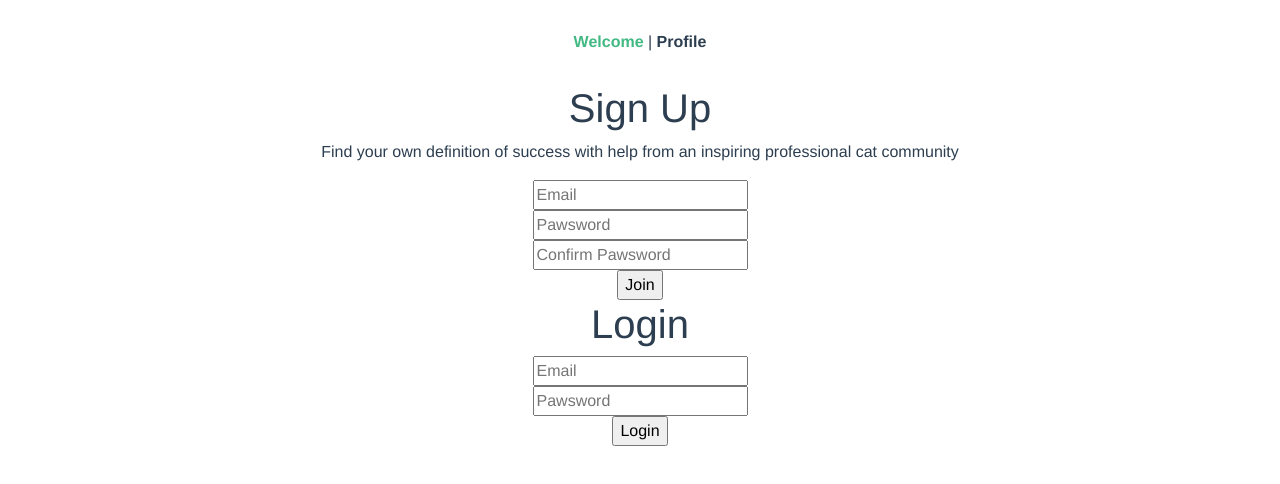
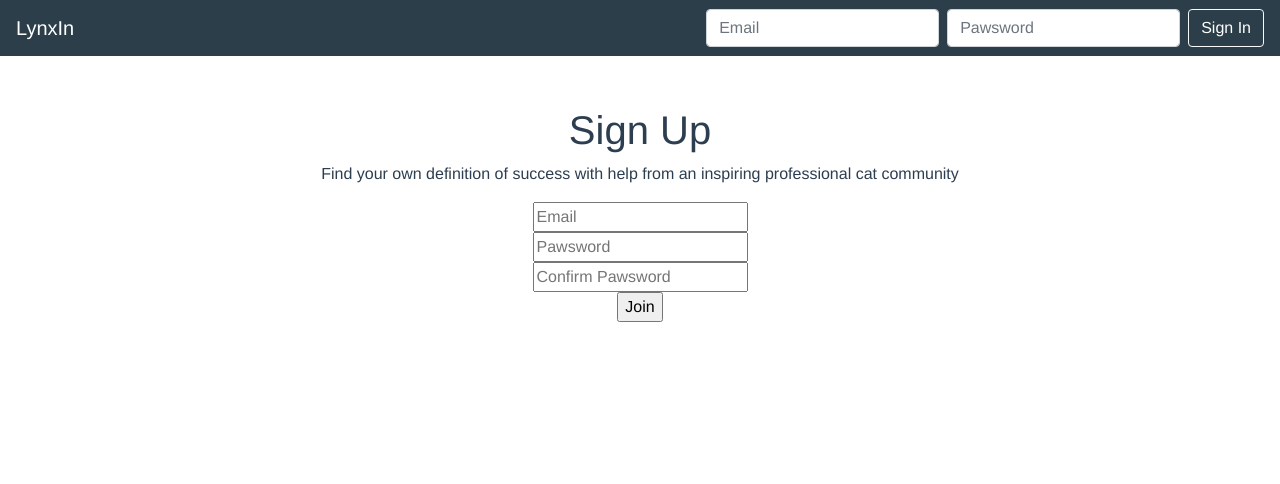
Before and after one commit to centerpush/lynxin_vue, a Vue app: page / in a window 1280 px wide. Shown: the top 484 px of the page. Built offline with nearby package versions, Linux system fonts and the light colour scheme.

Commit message:
formatted and CSSed login page

```diff
--- a/src/App.vue
+++ b/src/App.vue
@@ -1,17 +1,37 @@
 <template>
   <div id="app">
     <div id="nav">
-      <router-link to="/">Welcome</router-link> |
-      <router-link to="/profile">Profile</router-link>
+    <!--   <router-link to="/">Welcome</router-link> |
+      <router-link to="/profile">Profile</router-link> -->
       <!-- <button>Newsfeed</button>
       <button>Profile</button>
       <button>Sign Out</button> -->
     </div>
+    <nav class="navbar navbar-expand-lg navbar-dark" style="background-color: #2c3e49;" >
+      <a class="navbar-brand" href="/">LynxIn</a>
+      <button class="navbar-toggler" type="button" data-toggle="collapse" data-target="#navbarSupportedContent" aria-controls="navbarSupportedContent" aria-expanded="false" aria-label="Toggle navigation">
+        <span class="navbar-toggler-icon"></span>
+      </button>
+
+      <div class="collapse navbar-collapse" id="navbarSupportedContent">
+        <ul class="navbar-nav mr-auto">
+        </ul>
+        <form class="form-inline my-2 my-lg-0">
+<!--           <div>Login Here!</div> -->
+          <input class="form-control mr-sm-2" type="search" placeholder="Email" aria-label="Search">
+          <input class="form-control mr-sm-2" type="search" placeholder="Pawsword" aria-label="Search">
+          <button class="btn btn-outline-light my-2 my-sm-0" type="submit" style="color: #FFFFFF;"  >Sign In</button>
+        </form>
+      </div>
+    </nav>
+    <!-- <div class="container"> -->
     <router-view/>
+  <!--   </div> -->
   </div>
 </template>
 
 <style>
+
 #app {
   font-family: 'Avenir', Helvetica, Arial, sans-serif;
   -webkit-font-smoothing: antialiased;
@@ -19,16 +39,18 @@
   text-align: center;
   color: #2c3e50;
 }
-#nav {
+
+
+/*#nav {
   padding: 30px;
-}
+}*/
 
-#nav a {
+/*#nav a {
   font-weight: bold;
   color: #2c3e50;
-}
+}*/
 
-#nav a.router-link-exact-active {
+/*#nav a.router-link-exact-active {
   color: #42b983;
-}
+}*/
 </style>
--- a/src/views/Welcome.vue
+++ b/src/views/Welcome.vue
@@ -1,7 +1,7 @@
 <template>
   <div class="welcome">
 
-    <div>
+    <div class="form">
       <form>
       <h1>Sign Up</h1>
         <p>Find your own definition of success with help from an inspiring professional cat community</p>
@@ -16,7 +16,7 @@
         </div>
         <input type="submit" value="Join">
       </form>
-      <form>
+      <!-- <form>
         <h1>Login</h1>
         <div>
           <input type="text" v-model="userEmail" placeholder="Email">
@@ -25,13 +25,19 @@
         <input type="text" v-model="userPassword" placeholder="Pawsword">
         </div>
         <input type="submit" value="Login">
-      </form>
+      </form> -->
     </div>
 
   </div>
 </template>
 
 <style>
+
+.form{
+
+
+padding-top: 50px;
+}
 
 </style>
 
```
